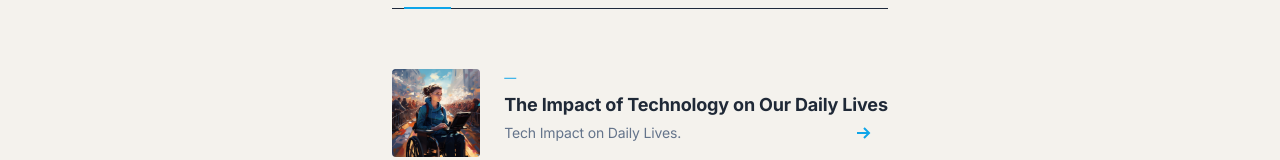
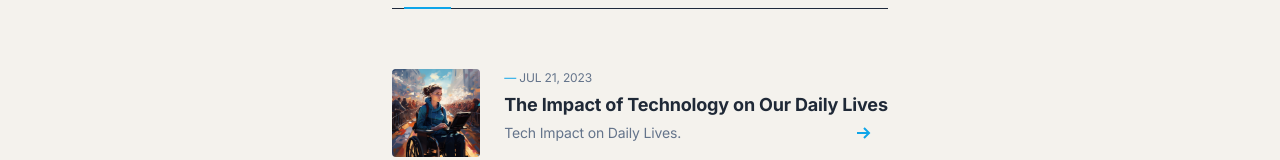
Before and after one commit to in-tech-gration/website, a Next.js app: page /blog in a window 1280 px wide. Shown: the part 295-455 px from the top of the page. Built offline with nearby package versions, Linux system fonts and the light colour scheme.

Commit message:
[ BLOG ] PostDate and post.meta.id as key added.

```diff
--- a/blogs/dummy-tech-post.mdx
+++ b/blogs/dummy-tech-post.mdx
@@ -1,4 +1,5 @@
 ---
+id: "dummy-post"
 title: "The Impact of Technology on Our Daily Lives"
 date: "2023-07-21"
 description: "Tech Impact on Daily Lives."
--- a/components/blog-post-item.tsx
+++ b/components/blog-post-item.tsx
@@ -11,7 +11,7 @@ type BlogPostItemProps = {
 const BlogPostItem: FunctionComponent<BlogPostItemProps> = ({ post }) => {
   return (
     <article className="py-5 border-b border-slate-100 dark:border-slate-800">
-      <div className="flex items-start">
+      <div key={post.meta.id} className="flex items-start">
         <Image
           className="rounded w-16 h-16 sm:w-[88px] sm:h-[88px] object-cover mr-6"
           src={post.meta.image}
@@ -22,7 +22,7 @@ const BlogPostItem: FunctionComponent<BlogPostItemProps> = ({ post }) => {
         <div>
           <div className="text-xs text-slate-500 uppercase mb-1">
             <span className="text-sky-500">—</span>{" "}
-            {/* <PostDate dateString={post.meta.date} /> */}
+            <PostDate dateString={post.meta.date} />
           </div>
           <h3 className="font-aspekta text-lg font-[650] mb-1">
             <Link
```
